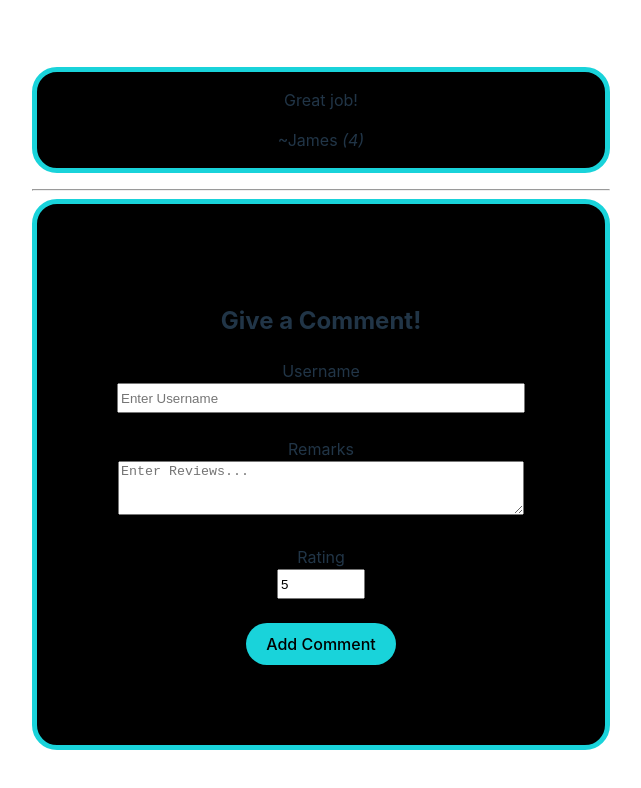
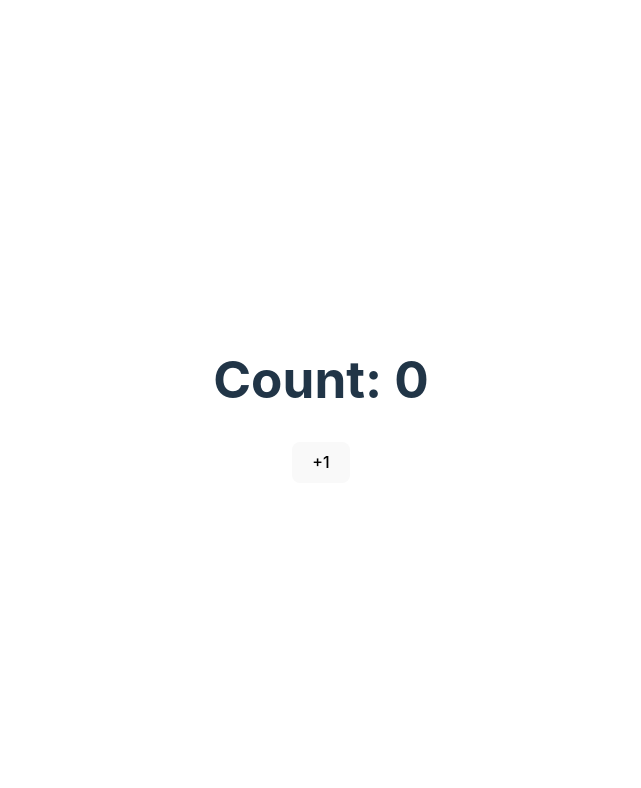
Before and after one commit to JajoriaYogesh04/ReactJS, a React (Vite) app in the folder chapter6/react-forms/: page / in a window 1280 px wide. Shown: the top 788 px of the page, without its empty margins (319-960 px from the left). Built offline with nearby package versions, Linux system fonts and the light colour scheme.

Commit message:
Understanding useEffect()

```diff
--- a/chapter6/react-forms/src/App.jsx
+++ b/chapter6/react-forms/src/App.jsx
@@ -3,12 +3,14 @@ import './App.css'
 import Form from './Form'
 import CommentsForm from './CommentsForm'
 import Comment from './Comment'
+import Counter from './Counter'
 
 function App() {
   return(
     // <Form></Form>
     // <CommentsForm></CommentsForm>
-    <Comment></Comment>
+    // <Comment></Comment>
+    <Counter></Counter>
   )
 }
 
--- /dev/null
+++ b/chapter6/react-forms/src/Counter.jsx
@@ -0,0 +1,19 @@
+import { useState, useEffect } from "react"
+
+export default function Counter(){
+    let [count, setCount]= useState(0);
+
+    let incCount=()=>{
+        setCount((currCount)=>(currCount+1));
+    }
+    useEffect(function printSomething(){
+        console.log("I am useEffect");
+    })
+
+    return(
+        <div>
+            <h1>Count: {count}</h1>
+            <button onClick={incCount}>+1</button>
+        </div>
+    )
+}
```
